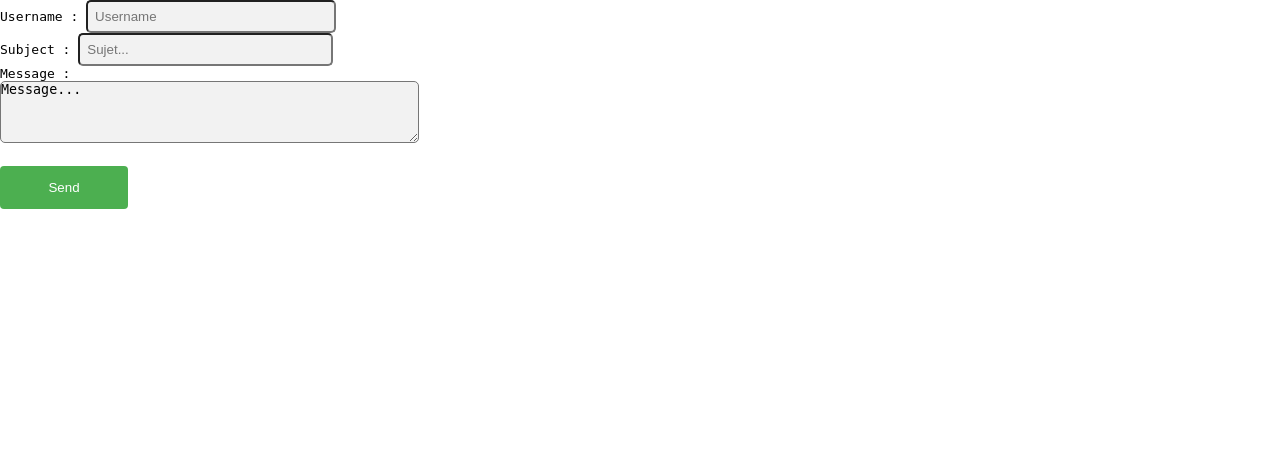
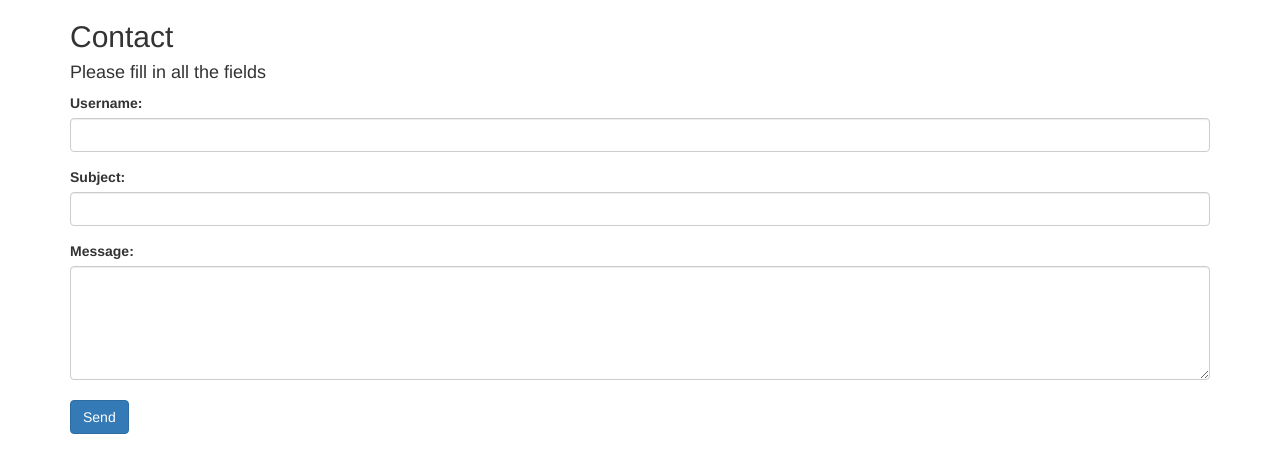
Before and after one commit to Reng-Deng-DenG/fuzzme, a PHP site: page /fuzzme/contact.php in a window 1280 px wide. Shown: the top 473 px of the page. Run offline with PHP 8.4, Linux system fonts and the light colour scheme.

Commit message:
Update contact.php

```diff
--- a/contact.php
+++ b/contact.php
@@ -1,19 +1,43 @@
-<html>
+<!DOCTYPE html>
+<html lang="en">
 <head>
-	<title>Ton titre</title>
-	<meta charset='utf-8'>
-	<link rel='stylesheet' href='css/body.css'>
+  <title>Contact</title>
+  <meta charset="utf-8">
+  <meta name="viewport" content="width=device-width, initial-scale=1">
+  <link rel="stylesheet" href="https://maxcdn.bootstrapcdn.com/bootstrap/3.4.1/css/bootstrap.min.css">
+  <script src="https://ajax.googleapis.com/ajax/libs/jquery/3.5.1/jquery.min.js"></script>
+  <script src="https://maxcdn.bootstrapcdn.com/bootstrap/3.4.1/js/bootstrap.min.js"></script>
 </head>
 <body>
-	<form method='post'>
-	Username : <input type='text' name='username' placeholder='Username'><br>
-	Subject : <input type='text' name='sujet' placeholder='Sujet...'><br>
-	<p>Message :</p> <textarea rows='4' cols='50' name='message' type='text' form='usrform'>Message...</textarea><br>
-	<br>
-	<input type='submit' value='Send'>
-	</form>
+
+<div class="container">
+  <h2>Contact</h2>
+  <h4>Please fill in all the fields</h4>
+  <form>
+    <div class="form-group">
+      <label for="username">Username:</label>
+      <input type="text" class="form-control" id="username">
+    </div>
+    <div class="form-group">
+      <label for="subject">Subject:</label>
+      <input type="text" class="form-control" id="subject">
+    </div>
+  </form>
+</div>
+<div class="container">
+  <form>
+    <div class="form-group">
+      <label for="message">Message:</label>
+      <textarea class="form-control" rows="5" id="message"></textarea>
+      <br>
+      <button type="button" class="btn btn-primary">Send</button>
+    </div>
+  </form>
+</div>
+
 </body>
 </html>
+
 
 <?php
 ini_set('display_errors', '1');
```
